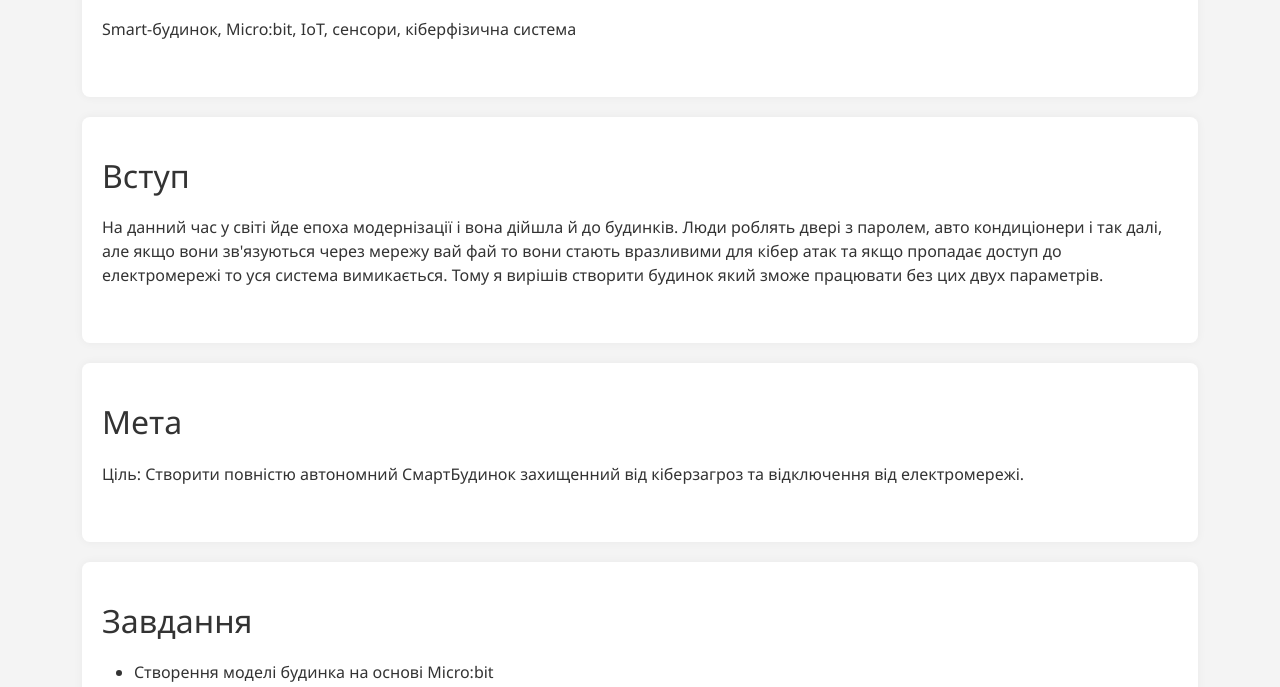
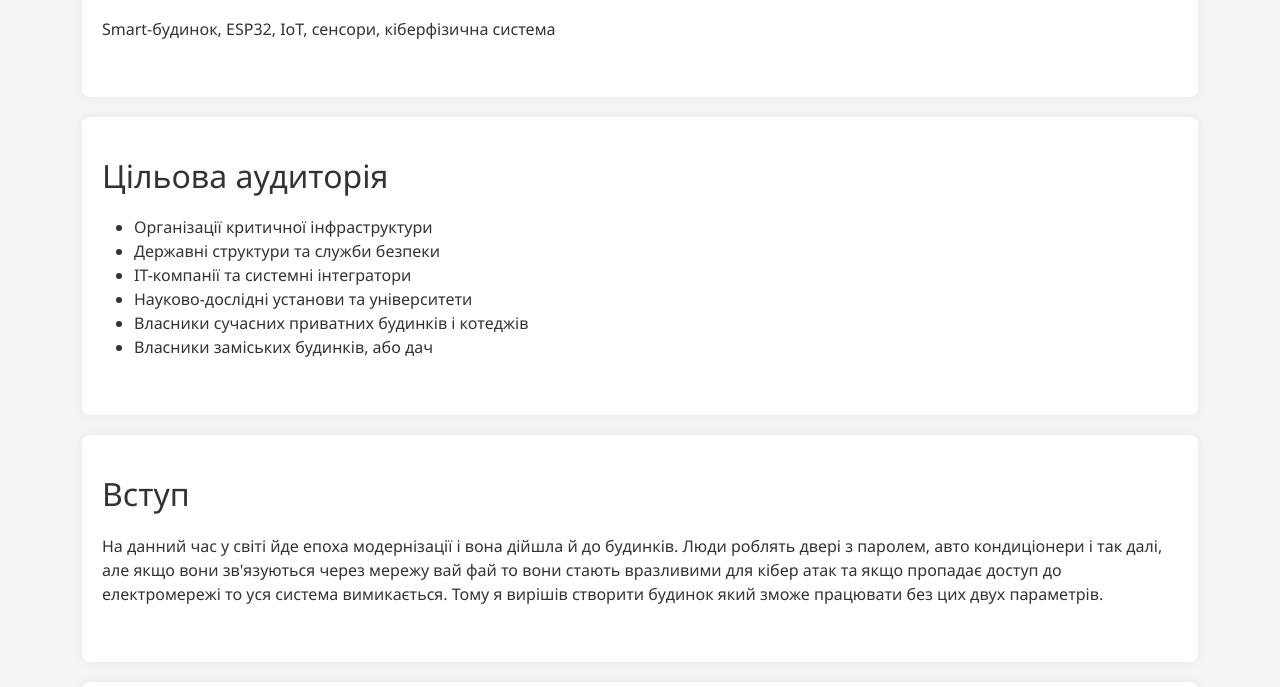
Before and after one commit to OleksiiMokieiev/SmartHouse, a plain HTML site: page index.html in a window 1280 px wide. Shown: the part 612-1299 px from the top of the page. Drawn offline with nearby package versions, Linux system fonts and the light colour scheme.

Commit message:
Add files via upload

```diff
--- a/index.html
+++ b/index.html
@@ -89,7 +89,20 @@
     <!-- Ключові слова -->
     <section>
       <h2>Ключові слова</h2>
-      <p>Smart-будинок, Micro:bit, IoT, сенсори, кіберфізична система</p>
+      <p>Smart-будинок, ESP32, IoT, сенсори, кіберфізична система</p>
+    </section>
+
+    <!-- Цільова аудиторія -->
+    <section>
+      <h2>Цільова аудиторія</h2>
+      <ul>
+        <li>Організації критичної інфраструктури</li>
+        <li>Державні структури та служби безпеки</li>
+        <li>IT-компанії та системні інтегратори</li>
+        <li>Науково-дослідні установи та університети</li>
+        <li>Власники сучасних приватних будинків і котеджів</li>
+        <li>Власники заміських будинків, або дач</li>
+      </ul>
     </section>
 
     <!-- Вступ -->
@@ -111,7 +124,7 @@
     <section>
       <h2>Завдання</h2>
       <ul>
-        <li>Створення моделі будинка на основі Micro:bit</li>
+        <li>Створення моделі будинка на основі ESP32</li>
         <li>Створення коду та загрузка його у будинок</li>
         <li>Перевірка коду та роботи будинку</li>
         <li>Фіксування результатів</li>
@@ -124,6 +137,11 @@
       <p>
         Модель будинку продемонструвала стабільну роботу: Датчики працюють, мотори, світлодіоди та сонячні батареї також, вже на основі цього можна зробити СмартБудинок у повному розмірі.
       </p>
+      <img src="https://m.media-amazon.com/images/I/71w51tis7PL.jpg" alt="Будинок" width="1000" height="900">
+      <p>
+         Також вже зроблена схема для нової версії будинка у якої буде більша кількість датчиків та буде використаний покращений мікроконтролер ESP32, який дасть можливість отримувати дистанційно інформацію з датчиків.
+      </p>
+      <img src="https://i.ibb.co/r21nppbg/Schematic-drawio.png" alt="Будинок" width="800" height="700">
     </section>
 
     <!-- Висновки -->
```
